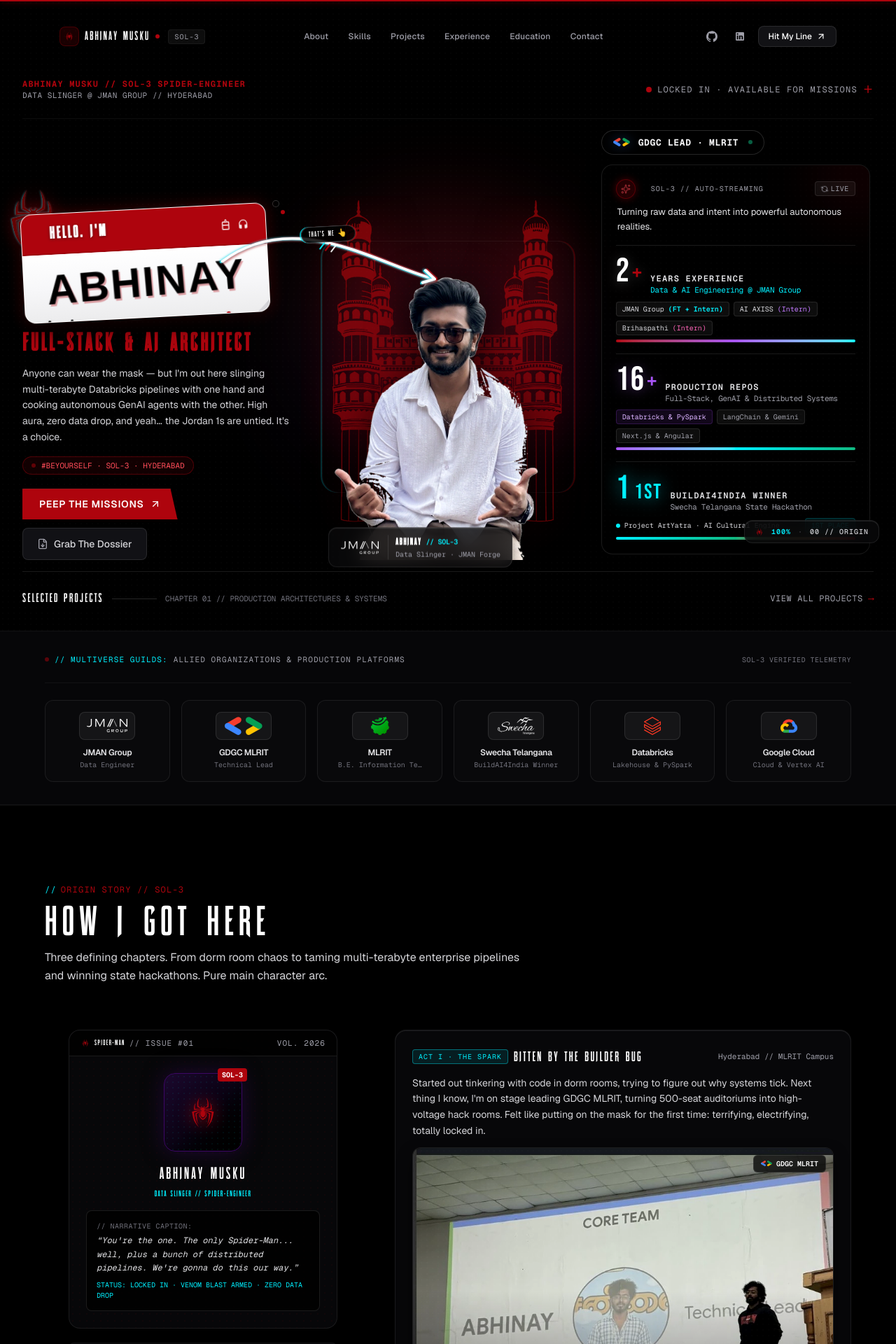
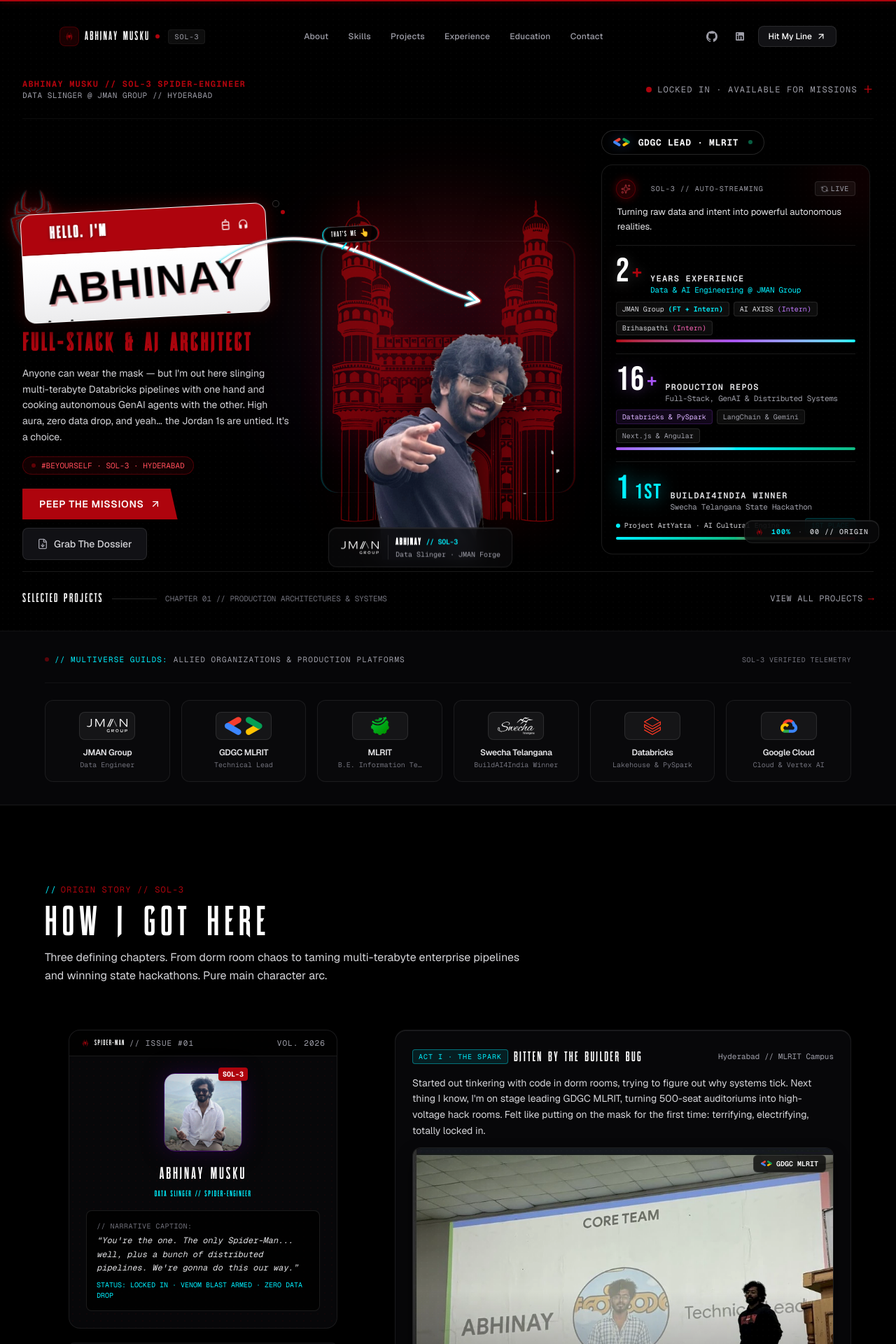
Before and after one commit to NOiD-777/Abhinay-portf, a Next.js app: page / in a window 1280 px wide. Shown: the top 1920 px of the page at 70% size. Built offline with nearby package versions, Linux system fonts and the light colour scheme; a web font is replaced by a local one.

Commit message:
feat(hero): set pointing pose in main hero section and shift original background photo into about logo section

```diff
--- a/src/components/sections/About.tsx
+++ b/src/components/sections/About.tsx
@@ -51,10 +51,19 @@ export default function About() {
 
               {/* Spider-Verse Centerpiece Graphic */}
               <div className="relative z-10 p-6 flex flex-col items-center text-center space-y-4">
-                <div className="relative w-28 h-28 rounded-2xl bg-gradient-to-br from-[#1b082e] via-[#0b0314] to-black border border-[#3b0764] flex items-center justify-center shadow-[0_0_30px_rgba(42,8,69,0.7)] group-hover:scale-105 transition-transform duration-300">
-                  <div className="absolute inset-0 rounded-2xl halftone-dots-cyan opacity-40 pointer-events-none" />
-                  <SpiderIcon className="w-14 h-14 text-[#ae040d] filter drop-shadow-[0_0_12px_rgba(225,6,0,0.8)] spider-glitch" />
-                  <span className="absolute -top-2 -right-2 px-1.5 py-0.5 rounded text-[10px] font-mono font-bold uppercase bg-[#ae040d] text-white">
+                {/* Real-World Portrait with Original Background (Transferred from Main Section) */}
+                <div className="relative w-28 h-28 rounded-2xl group-hover:scale-105 transition-transform duration-300">
+                  <div className="relative w-full h-full rounded-2xl overflow-hidden border border-[#3b0764] shadow-[0_0_30px_rgba(42,8,69,0.7)]">
+                    <Image
+                      src="/profile.webp"
+                      alt="Abhinay Musku"
+                      fill
+                      className="object-cover object-center filter contrast-105 brightness-95"
+                    />
+                    <div className="absolute inset-0 halftone-dots-cyan opacity-25 pointer-events-none" />
+                    <div className="absolute inset-0 bg-gradient-to-t from-black/40 via-transparent to-transparent pointer-events-none" />
+                  </div>
+                  <span className="absolute -top-2 -right-2 px-1.5 py-0.5 rounded text-[10px] font-mono font-bold uppercase bg-[#ae040d] text-white shadow-md z-10">
                     SOL-3
                   </span>
                 </div>
--- a/src/components/sections/HeroProfile.tsx
+++ b/src/components/sections/HeroProfile.tsx
@@ -42,16 +42,16 @@ export default function HeroProfile() {
           {/* Target Anchor for the Spider-Doodle Arrow (Positioned Directly at Abhinay's Face) */}
           <div
             id="hero-face-target"
-            className="absolute top-[22%] left-[45%] w-4 h-4 pointer-events-none z-20"
+            className="absolute top-[28%] left-[60%] w-4 h-4 pointer-events-none z-20"
             aria-hidden="true"
           />
 
-          {/* User Portrait Cutout */}
+          {/* User Portrait Cutout (High-swag pointing pose) */}
           <Image
-            src="/profile-cutout.webp"
+            src="/profile-pointing.webp"
             alt="Abhinay Musku"
-            width={1400}
-            height={1400}
+            width={1024}
+            height={973}
             priority
             className="relative z-10 w-auto h-full object-contain object-bottom filter contrast-105 drop-shadow-[0_15px_30px_rgba(0,0,0,0.8)] select-none pointer-events-none"
           />
```
Also changed, not shown: public/profile-pointing.png (added), public/profile-pointing.webp (added).
